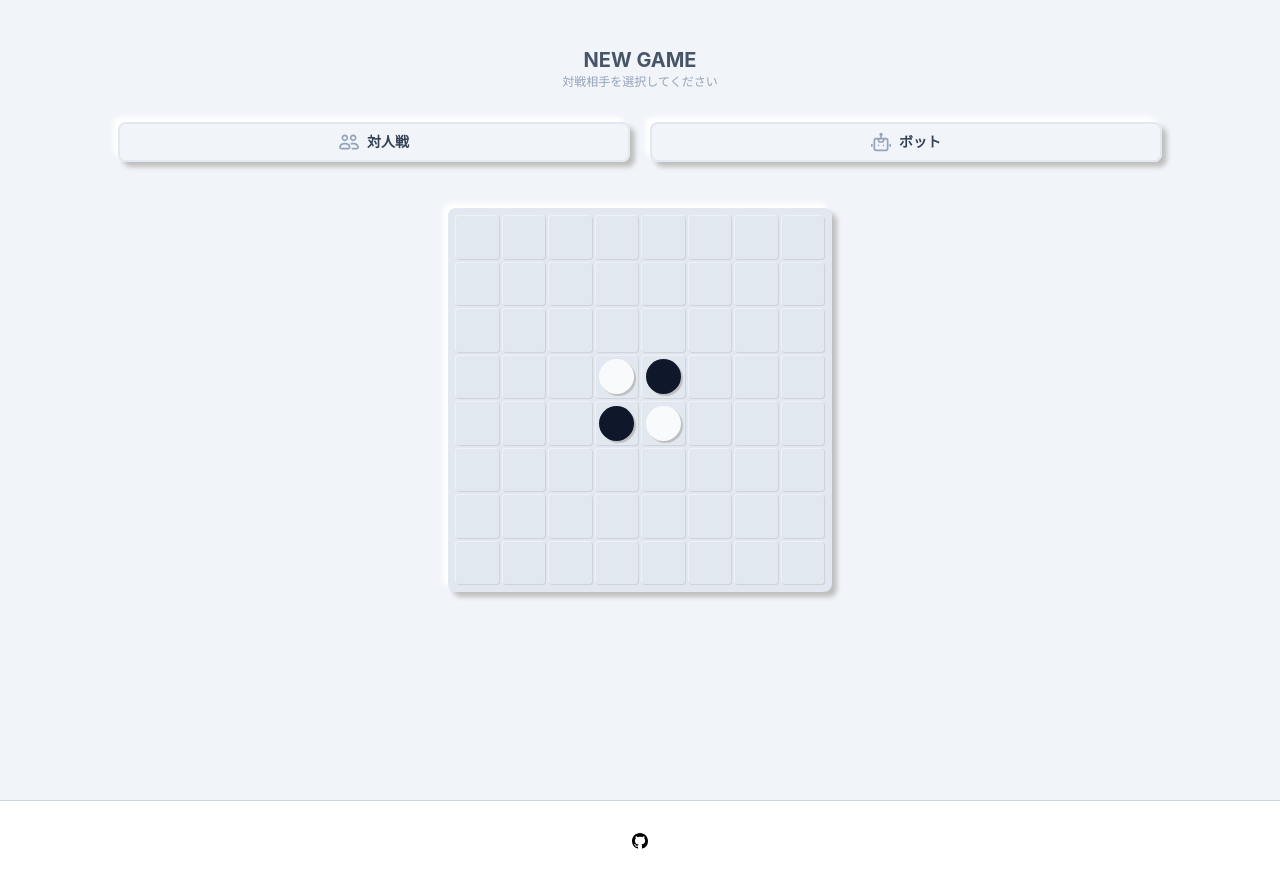
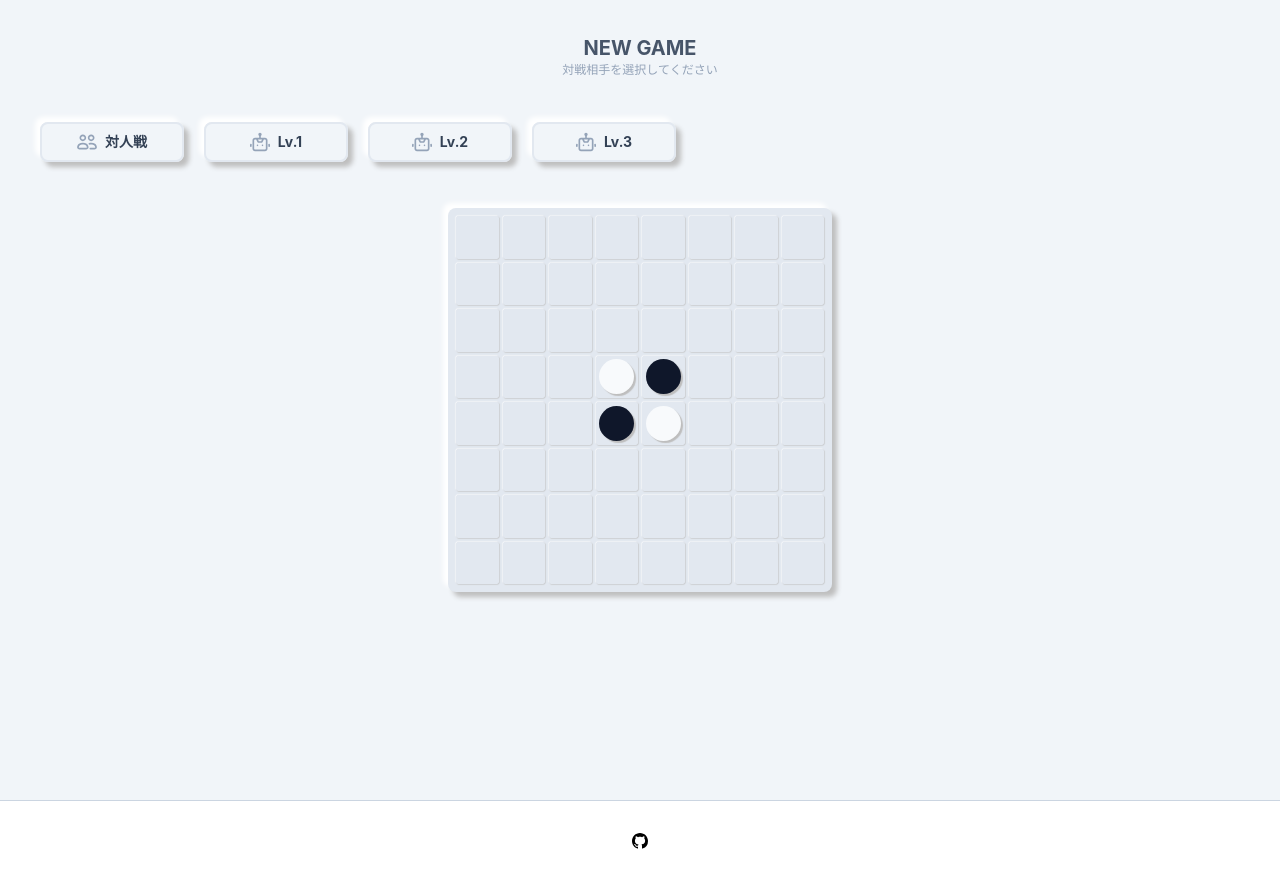
Before and after one commit to ebinase/othello-frontend, a Next.js app: page / in a window 1280 px wide. Built offline with nearby package versions, Linux system fonts and the light colour scheme.

Commit message:
tmp: 対戦相手をスクロールで選択できるようにした

```diff
--- a/src/components/PlayGround/elements/InfoPanel/elements/SettingsInfo/SettingsInfo.tsx
+++ b/src/components/PlayGround/elements/InfoPanel/elements/SettingsInfo/SettingsInfo.tsx
@@ -27,22 +27,36 @@ const SettingsInfo: React.FC = (props) => {
       <p className="text-xs text-slate-400 h-4">
         対戦相手を選択してください
       </p>
-      <div className="mt-8 flex gap-5 justify-center w-full">
-          <button
-            className="shadow-[5px_5px_5px_#bebebe,-5px_-5px_5px_#ffffff] text-slate-700 text-sm font-bold hover:text-slate-400 rounded-lg px-5 py-2 border-2 border-slate-200 w-2/5 flex gap-2 justify-center"
+      <div className="mt-8 flex gap-5 justify-start items-center py-3 px-10 w-[100vw] overflow-x-scroll">
+        <button
+            className=" shadow-[5px_5px_5px_#bebebe,-5px_-5px_5px_#ffffff] text-slate-700 text-sm font-bold hover:text-slate-400 rounded-lg px-5 py-2 border-2 border-slate-200 flex gap-2 justify-center flex-shrink-0 basis-36"
             onClick={handlePvP}
         >
           <Image src="/icon_pvp.svg" alt="settings icon" width={20} height={20} />
             <p>対人戦</p>
         </button>
-
         <button
-          className="shadow-[5px_5px_5px_#bebebe,-5px_-5px_5px_#ffffff] text-slate-700 text-sm font-bold hover:text-slate-400 rounded-lg px-5 py-2 border-2 border-slate-200 w-2/5 flex gap-2 justify-center"
+          className="shadow-[5px_5px_5px_#bebebe,-5px_-5px_5px_#ffffff] text-slate-700 text-sm font-bold hover:text-slate-400 rounded-lg px-5 py-2 border-2 border-slate-200 flex gap-2 justify-center flex-shrink-0 basis-36"
           onClick={handlePvE}
         >
            <Image src="/icon_bot.svg" alt="settings icon" width={20} height={20} />
-          <p>ボット</p>
+          <p>Lv.1</p>
         </button>
+        <button
+          className="shadow-[5px_5px_5px_#bebebe,-5px_-5px_5px_#ffffff] text-slate-700 text-sm font-bold hover:text-slate-400 rounded-lg px-5 py-2 border-2 border-slate-200 flex gap-2 justify-center flex-shrink-0 basis-36"
+          onClick={handlePvE}
+        >
+           <Image src="/icon_bot.svg" alt="settings icon" width={20} height={20} />
+          <p>Lv.2</p>
+        </button>
+        <button
+          className="shadow-[5px_5px_5px_#bebebe,-5px_-5px_5px_#ffffff] text-slate-700 text-sm font-bold hover:text-slate-400 rounded-lg px-5 py-2 border-2 border-slate-200 flex gap-2 justify-center flex-shrink-0 basis-36"
+          onClick={handlePvE}
+        >
+           <Image src="/icon_bot.svg" alt="settings icon" width={20} height={20} />
+          <p>Lv.3</p>
+        </button>
+
       </div>
     </div>
   );
```
